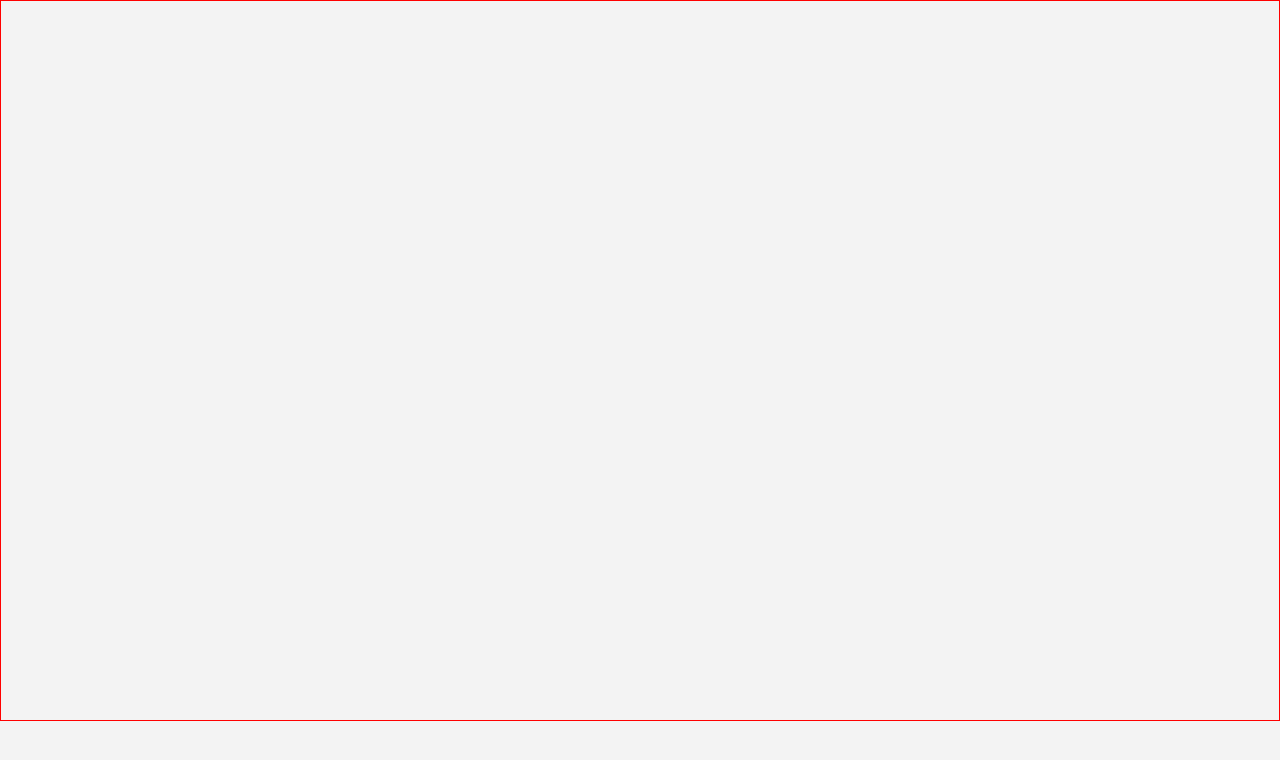
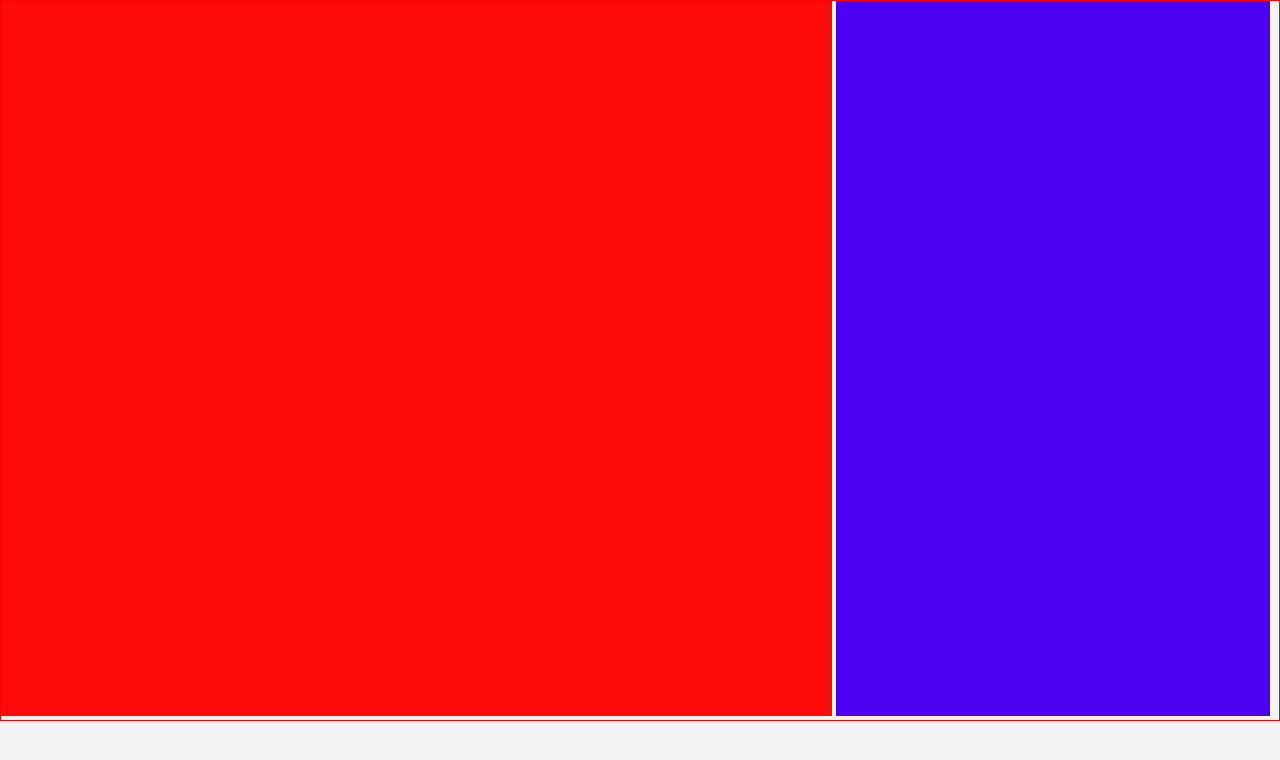
Before and after one commit to luc337/project, a plain HTML site: page index.html in a window 1280 px wide. Drawn offline with Linux system fonts and the light colour scheme.

Commit message:
update block.css

```diff
--- a/styles/block.css
+++ b/styles/block.css
@@ -11,14 +11,14 @@ body {
 }
 
 .header__left {
-    background-image: url(../images/1.png..);
+    background-image: url(../images/1.png);
     width: 65%;
     height: 715px;
     display: inline-block;
 }
 
 .header__right {
-    background-image: url(../images/2.png..);
+    background-image: url(../images/2.png);
     width: 34%;
     height: 715px;
     display: inline-block;
```
